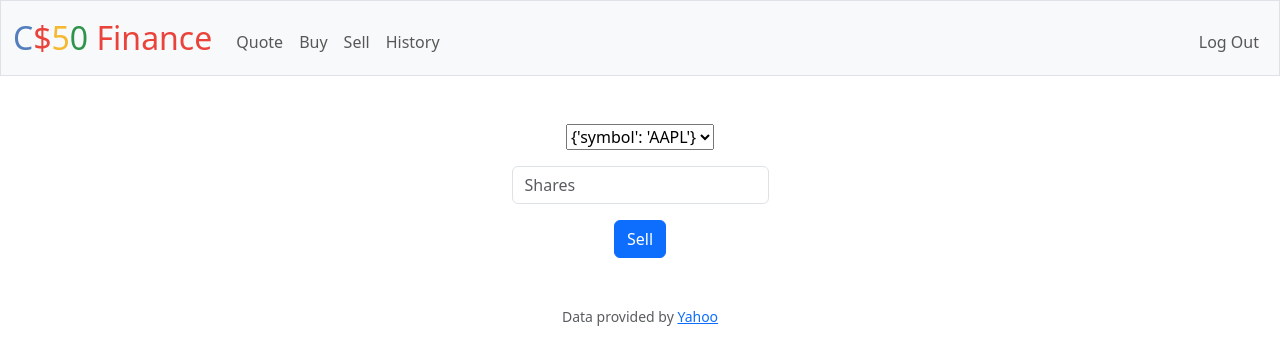
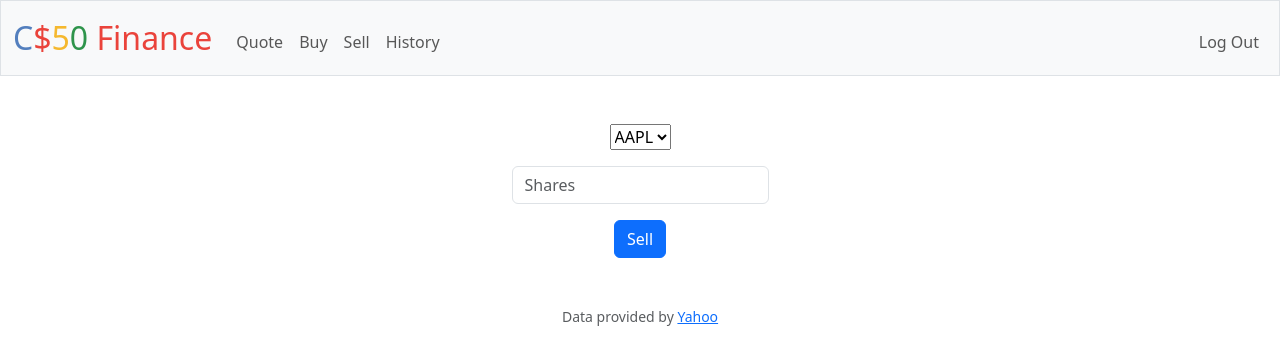
Before and after one commit to israel-obeata/cs50x-2024, a Flask app: page /sell in a window 1280 px wide. Shown: the top 340 px of the page. Run offline with Flask 3, Linux system fonts and the light colour scheme; a user stored in the database is signed in; some libraries are stand-ins or nearby versions.

Commit message:
Sat, Mar 9, 2024, 2:03 PM +08:00

```diff
--- a/finance/templates/sell.html
+++ b/finance/templates/sell.html
@@ -9,7 +9,7 @@
         <div class="mb-3">
             <select name=symbol>
                 {% for symbol in symbols %}
-                    <option>{{ symbol }}</option>
+                    <option>{{ symbol.symbol }}</option>
                 {% endfor %}
             </select>
         </div>
```
